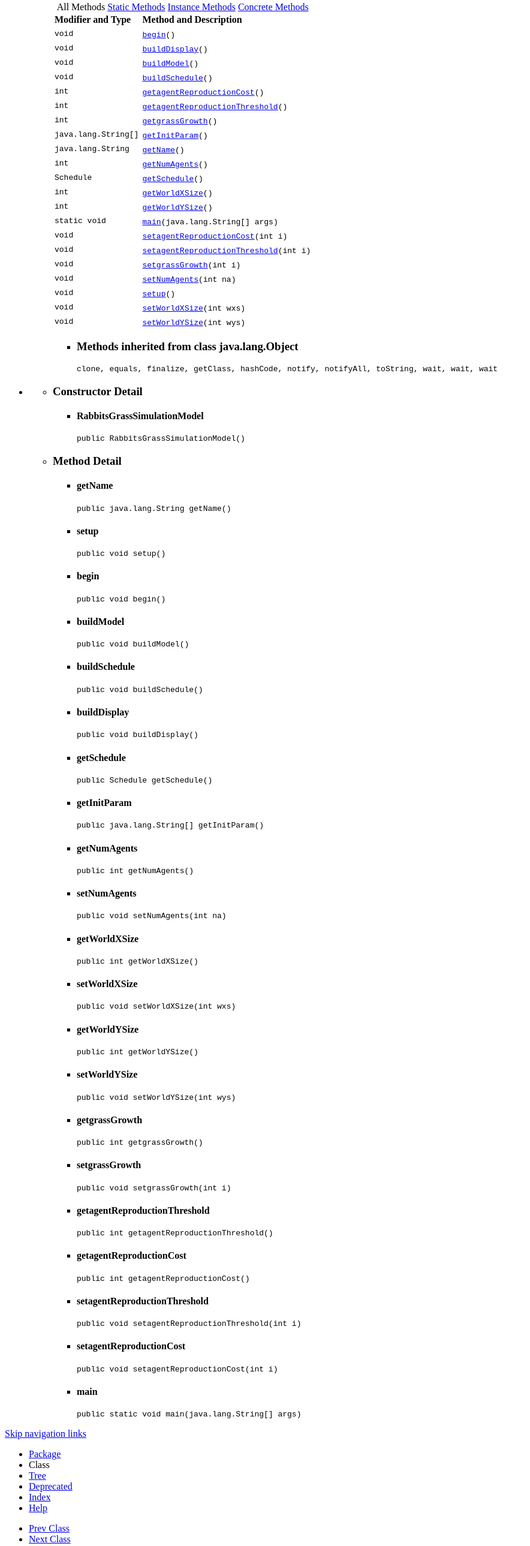
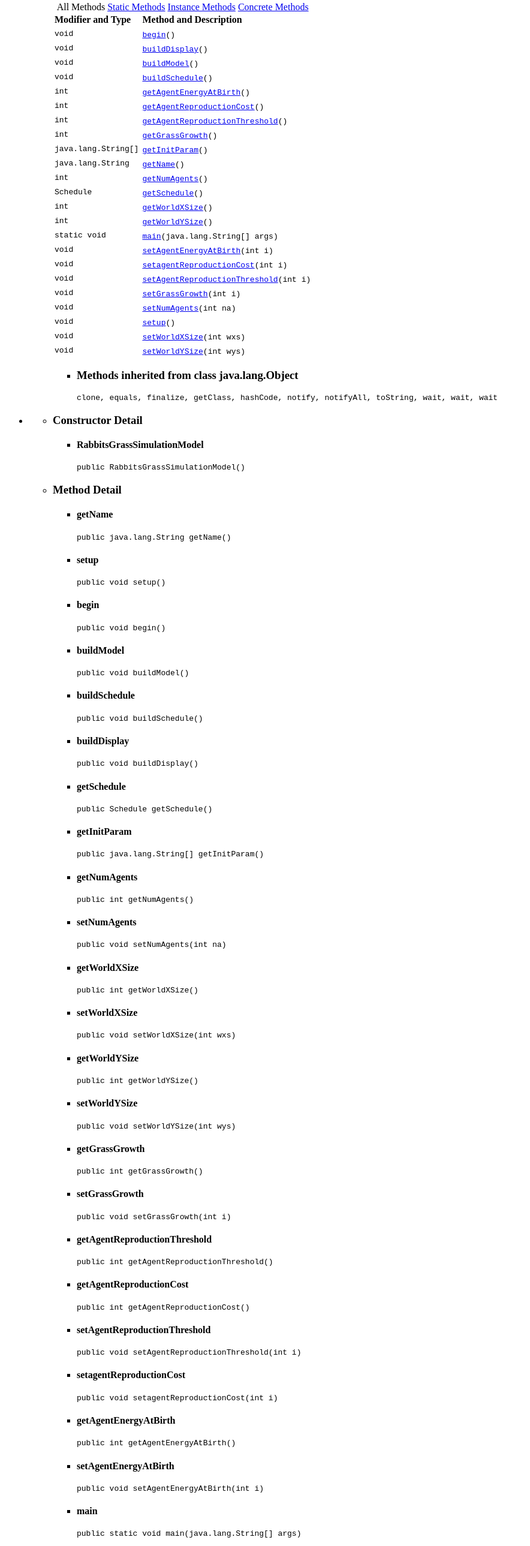
Before and after one commit to ejbenven/intelligent-agents, a plain HTML site: page rabbits/rabbits/benvenuti-bronner-in/doc/RabbitsGrassSimulationModel.html in a window 1280 px wide. Shown: the part 872-3450 px from the top of the page at 60% size, without its empty margins (0-884 px from the left). Drawn offline with Linux system fonts and the light colour scheme.

```diff
--- a/rabbits/rabbits/benvenuti-bronner-in/doc/RabbitsGrassSimulationModel.html
+++ b/rabbits/rabbits/benvenuti-bronner-in/doc/RabbitsGrassSimulationModel.html
@@ -2,9 +2,9 @@
 <!-- NewPage -->
 <html lang="en">
 <head>
-<!-- Generated by javadoc (1.8.0_131) on Thu Sep 28 15:31:45 CEST 2017 -->
+<!-- Generated by javadoc (1.8.0_131) on Fri Sep 29 10:10:16 CEST 2017 -->
 <title>RabbitsGrassSimulationModel</title>
-<meta name="date" content="2017-09-28">
+<meta name="date" content="2017-09-29">
 <link rel="stylesheet" type="text/css" href="stylesheet.css" title="Style">
 <script type="text/javascript" src="script.js"></script>
 </head>
@@ -18,7 +18,7 @@
     catch(err) {
     }
 //-->
-var methods = {"i0":10,"i1":10,"i2":10,"i3":10,"i4":10,"i5":10,"i6":10,"i7":10,"i8":10,"i9":10,"i10":10,"i11":10,"i12":10,"i13":9,"i14":10,"i15":10,"i16":10,"i17":10,"i18":10,"i19":10,"i20":10};
+var methods = {"i0":10,"i1":10,"i2":10,"i3":10,"i4":10,"i5":10,"i6":10,"i7":10,"i8":10,"i9":10,"i10":10,"i11":10,"i12":10,"i13":10,"i14":9,"i15":10,"i16":10,"i17":10,"i18":10,"i19":10,"i20":10,"i21":10,"i22":10};
 var tabs = {65535:["t0","All Methods"],1:["t1","Static Methods"],2:["t2","Instance Methods"],8:["t4","Concrete Methods"]};
 var altColor = "altColor";
 var rowColor = "rowColor";
@@ -166,69 +166,77 @@ extends SimModelImpl</pre>
 </tr>
 <tr id="i4" class="altColor">
 <td class="colFirst"><code>int</code></td>
-<td class="colLast"><code><span class="memberNameLink"><a href="RabbitsGrassSimulationModel.html#getagentReproductionCost--">getagentReproductionCost</a></span>()</code>&nbsp;</td>
+<td class="colLast"><code><span class="memberNameLink"><a href="RabbitsGrassSimulationModel.html#getAgentEnergyAtBirth--">getAgentEnergyAtBirth</a></span>()</code>&nbsp;</td>
 </tr>
 <tr id="i5" class="rowColor">
 <td class="colFirst"><code>int</code></td>
-<td class="colLast"><code><span class="memberNameLink"><a href="RabbitsGrassSimulationModel.html#getagentReproductionThreshold--">getagentReproductionThreshold</a></span>()</code>&nbsp;</td>
+<td class="colLast"><code><span class="memberNameLink"><a href="RabbitsGrassSimulationModel.html#getAgentReproductionCost--">getAgentReproductionCost</a></span>()</code>&nbsp;</td>
 </tr>
 <tr id="i6" class="altColor">
 <td class="colFirst"><code>int</code></td>
-<td class="colLast"><code><span class="memberNameLink"><a href="RabbitsGrassSimulationModel.html#getgrassGrowth--">getgrassGrowth</a></span>()</code>&nbsp;</td>
+<td class="colLast"><code><span class="memberNameLink"><a href="RabbitsGrassSimulationModel.html#getAgentReproductionThreshold--">getAgentReproductionThreshold</a></span>()</code>&nbsp;</td>
 </tr>
 <tr id="i7" class="rowColor">
+<td class="colFirst"><code>int</code></td>
+<td class="colLast"><code><span class="memberNameLink"><a href="RabbitsGrassSimulationModel.html#getGrassGrowth--">getGrassGrowth</a></span>()</code>&nbsp;</td>
+</tr>
+<tr id="i8" class="altColor">
 <td class="colFirst"><code>java.lang.String[]</code></td>
 <td class="colLast"><code><span class="memberNameLink"><a href="RabbitsGrassSimulationModel.html#getInitParam--">getInitParam</a></span>()</code>&nbsp;</td>
 </tr>
-<tr id="i8" class="altColor">
+<tr id="i9" class="rowColor">
 <td class="colFirst"><code>java.lang.String</code></td>
 <td class="colLast"><code><span class="memberNameLink"><a href="RabbitsGrassSimulationModel.html#getName--">getName</a></span>()</code>&nbsp;</td>
 </tr>
-<tr id="i9" class="rowColor">
+<tr id="i10" class="altColor">
 <td class="colFirst"><code>int</code></td>
 <td class="colLast"><code><span class="memberNameLink"><a href="RabbitsGrassSimulationModel.html#getNumAgents--">getNumAgents</a></span>()</code>&nbsp;</td>
 </tr>
-<tr id="i10" class="altColor">
+<tr id="i11" class="rowColor">
 <td class="colFirst"><code>Schedule</code></td>
 <td class="colLast"><code><span class="memberNameLink"><a href="RabbitsGrassSimulationModel.html#getSchedule--">getSchedule</a></span>()</code>&nbsp;</td>
 </tr>
-<tr id="i11" class="rowColor">
+<tr id="i12" class="altColor">
 <td class="colFirst"><code>int</code></td>
 <td class="colLast"><code><span class="memberNameLink"><a href="RabbitsGrassSimulationModel.html#getWorldXSize--">getWorldXSize</a></span>()</code>&nbsp;</td>
 </tr>
-<tr id="i12" class="altColor">
+<tr id="i13" class="rowColor">
 <td class="colFirst"><code>int</code></td>
 <td class="colLast"><code><span class="memberNameLink"><a href="RabbitsGrassSimulationModel.html#getWorldYSize--">getWorldYSize</a></span>()</code>&nbsp;</td>
 </tr>
-<tr id="i13" class="rowColor">
+<tr id="i14" class="altColor">
 <td class="colFirst"><code>static void</code></td>
 <td class="colLast"><code><span class="memberNameLink"><a href="RabbitsGrassSimulationModel.html#main-java.lang.String:A-">main</a></span>(java.lang.String[]&nbsp;args)</code>&nbsp;</td>
 </tr>
-<tr id="i14" class="altColor">
+<tr id="i15" class="rowColor">
+<td class="colFirst"><code>void</code></td>
+<td class="colLast"><code><span class="memberNameLink"><a href="RabbitsGrassSimulationModel.html#setAgentEnergyAtBirth-int-">setAgentEnergyAtBirth</a></span>(int&nbsp;i)</code>&nbsp;</td>
+</tr>
+<tr id="i16" class="altColor">
 <td class="colFirst"><code>void</code></td>
 <td class="colLast"><code><span class="memberNameLink"><a href="RabbitsGrassSimulationModel.html#setagentReproductionCost-int-">setagentReproductionCost</a></span>(int&nbsp;i)</code>&nbsp;</td>
 </tr>
-<tr id="i15" class="rowColor">
+<tr id="i17" class="rowColor">
 <td class="colFirst"><code>void</code></td>
-<td class="colLast"><code><span class="memberNameLink"><a href="RabbitsGrassSimulationModel.html#setagentReproductionThreshold-int-">setagentReproductionThreshold</a></span>(int&nbsp;i)</code>&nbsp;</td>
+<td class="colLast"><code><span class="memberNameLink"><a href="RabbitsGrassSimulationModel.html#setAgentReproductionThreshold-int-">setAgentReproductionThreshold</a></span>(int&nbsp;i)</code>&nbsp;</td>
 </tr>
-<tr id="i16" class="altColor">
+<tr id="i18" class="altColor">
 <td class="colFirst"><code>void</code></td>
-<td class="colLast"><code><span class="memberNameLink"><a href="RabbitsGrassSimulationModel.html#setgrassGrowth-int-">setgrassGrowth</a></span>(int&nbsp;i)</code>&nbsp;</td>
+<td class="colLast"><code><span class="memberNameLink"><a href="RabbitsGrassSimulationModel.html#setGrassGrowth-int-">setGrassGrowth</a></span>(int&nbsp;i)</code>&nbsp;</td>
 </tr>
-<tr id="i17" class="rowColor">
+<tr id="i19" class="rowColor">
 <td class="colFirst"><code>void</code></td>
 <td class="colLast"><code><span class="memberNameLink"><a href="RabbitsGrassSimulationModel.html#setNumAgents-int-">setNumAgents</a></span>(int&nbsp;na)</code>&nbsp;</td>
 </tr>
-<tr id="i18" class="altColor">
+<tr id="i20" class="altColor">
 <td class="colFirst"><code>void</code></td>
 <td class="colLast"><code><span class="memberNameLink"><a href="RabbitsGrassSimulationModel.html#setup--">setup</a></span>()</code>&nbsp;</td>
 </tr>
-<tr id="i19" class="rowColor">
+<tr id="i21" class="rowColor">
 <td class="colFirst"><code>void</code></td>
 <td class="colLast"><code><span class="memberNameLink"><a href="RabbitsGrassSimulationModel.html#setWorldXSize-int-">setWorldXSize</a></span>(int&nbsp;wxs)</code>&nbsp;</td>
 </tr>
-<tr id="i20" class="altColor">
+<tr id="i22" class="altColor">
 <td class="colFirst"><code>void</code></td>
 <td class="colLast"><code><span class="memberNameLink"><a href="RabbitsGrassSimulationModel.html#setWorldYSize-int-">setWorldYSize</a></span>(int&nbsp;wys)</code>&nbsp;</td>
 </tr>
@@ -397,49 +405,49 @@ extends SimModelImpl</pre>
 <pre>public&nbsp;void&nbsp;setWorldYSize(int&nbsp;wys)</pre>
 </li>
 </ul>
-<a name="getgrassGrowth--">
+<a name="getGrassGrowth--">
 <!--   -->
 </a>
 <ul class="blockList">
 <li class="blockList">
-<h4>getgrassGrowth</h4>
-<pre>public&nbsp;int&nbsp;getgrassGrowth()</pre>
+<h4>getGrassGrowth</h4>
+<pre>public&nbsp;int&nbsp;getGrassGrowth()</pre>
 </li>
 </ul>
-<a name="setgrassGrowth-int-">
+<a name="setGrassGrowth-int-">
 <!--   -->
 </a>
 <ul class="blockList">
 <li class="blockList">
-<h4>setgrassGrowth</h4>
-<pre>public&nbsp;void&nbsp;setgrassGrowth(int&nbsp;i)</pre>
+<h4>setGrassGrowth</h4>
+<pre>public&nbsp;void&nbsp;setGrassGrowth(int&nbsp;i)</pre>
 </li>
 </ul>
-<a name="getagentReproductionThreshold--">
+<a name="getAgentReproductionThreshold--">
 <!--   -->
 </a>
 <ul class="blockList">
 <li class="blockList">
-<h4>getagentReproductionThreshold</h4>
-<pre>public&nbsp;int&nbsp;getagentReproductionThreshold()</pre>
+<h4>getAgentReproductionThreshold</h4>
+<pre>public&nbsp;int&nbsp;getAgentReproductionThreshold()</pre>
 </li>
 </ul>
-<a name="getagentReproductionCost--">
+<a name="getAgentReproductionCost--">
 <!--   -->
 </a>
 <ul class="blockList">
 <li class="blockList">
-<h4>getagentReproductionCost</h4>
-<pre>public&nbsp;int&nbsp;getagentReproductionCost()</pre>
+<h4>getAgentReproductionCost</h4>
+<pre>public&nbsp;int&nbsp;getAgentReproductionCost()</pre>
 </li>
 </ul>
-<a name="setagentReproductionThreshold-int-">
+<a name="setAgentReproductionThreshold-int-">
 <!--   -->
 </a>
 <ul class="blockList">
 <li class="blockList">
-<h4>setagentReproductionThreshold</h4>
-<pre>public&nbsp;void&nbsp;setagentReproductionThreshold(int&nbsp;i)</pre>
+<h4>setAgentReproductionThreshold</h4>
+<pre>public&nbsp;void&nbsp;setAgentReproductionThreshold(int&nbsp;i)</pre>
 </li>
 </ul>
 <a name="setagentReproductionCost-int-">
@@ -449,6 +457,24 @@ extends SimModelImpl</pre>
 <li class="blockList">
 <h4>setagentReproductionCost</h4>
 <pre>public&nbsp;void&nbsp;setagentReproductionCost(int&nbsp;i)</pre>
+</li>
+</ul>
+<a name="getAgentEnergyAtBirth--">
+<!--   -->
+</a>
+<ul class="blockList">
+<li class="blockList">
+<h4>getAgentEnergyAtBirth</h4>
+<pre>public&nbsp;int&nbsp;getAgentEnergyAtBirth()</pre>
+</li>
+</ul>
+<a name="setAgentEnergyAtBirth-int-">
+<!--   -->
+</a>
+<ul class="blockList">
+<li class="blockList">
+<h4>setAgentEnergyAtBirth</h4>
+<pre>public&nbsp;void&nbsp;setAgentEnergyAtBirth(int&nbsp;i)</pre>
 </li>
 </ul>
 <a name="main-java.lang.String:A-">
```
Also changed, not shown: rabbits/rabbits/benvenuti-bronner-in/doc/MainRabbit.html (+2 -2 lines), rabbits/rabbits/benvenuti-bronner-in/doc/RabbitsGrassSimulationAgent.html (+2 -2 lines), rabbits/rabbits/benvenuti-bronner-in/doc/RabbitsGrassSimulationSpace.html (+2 -2 lines), rabbits/rabbits/benvenuti-bronner-in/doc/allclasses-frame.html (+2 -2 lines), rabbits/rabbits/benvenuti-bronner-in/doc/allclasses-noframe.html (+2 -2 lines), rabbits/rabbits/benvenuti-bronner-in/doc/constant-values.html (+2 -2 lines), rabbits/rabbits/benvenuti-bronner-in/doc/deprecated-list.html (+2 -2 lines), rabbits/rabbits/benvenuti-bronner-in/doc/help-doc.html (+2 -2 lines), rabbits/rabbits/benvenuti-bronner-in/doc/index-all.html (+11 -7 lines), rabbits/rabbits/benvenuti-bronner-in/doc/index.html (+1 -1 lines), rabbits/rabbits/benvenuti-bronner-in/doc/overview-tree.html (+2 -2 lines), rabbits/rabbits/benvenuti-bronner-in/doc/package-frame.html (+2 -2 lines), rabbits/rabbits/benvenuti-bronner-in/doc/package-summary.html (+2 -2 lines), rabbits/rabbits/benvenuti-bronner-in/doc/package-tree.html (+2 -2 lines), 5 other files.
